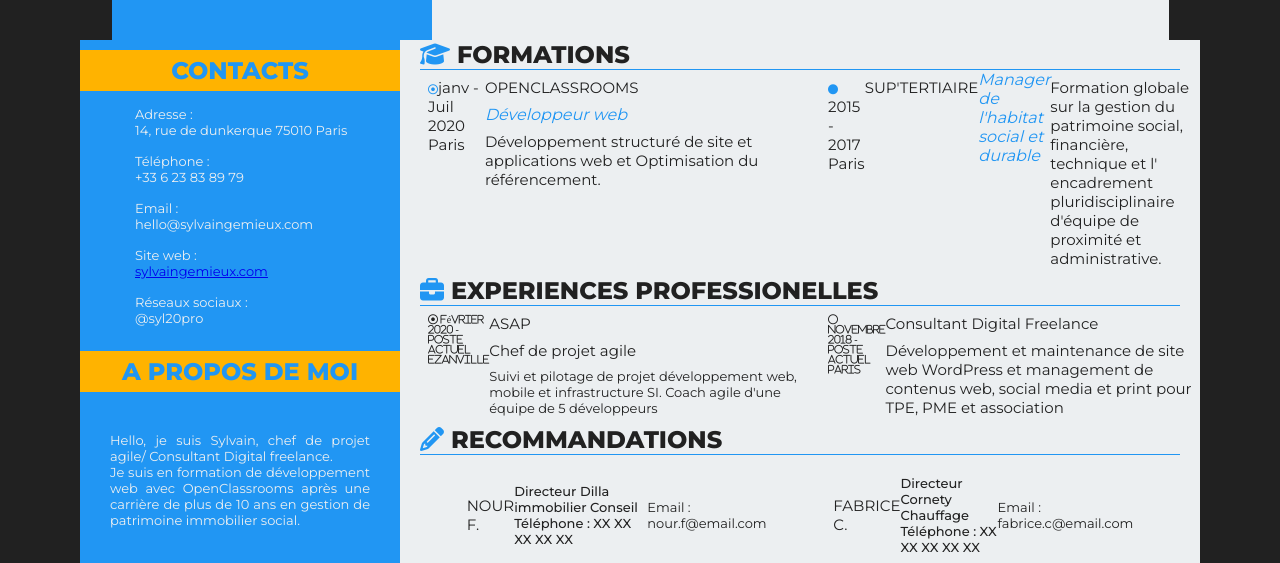
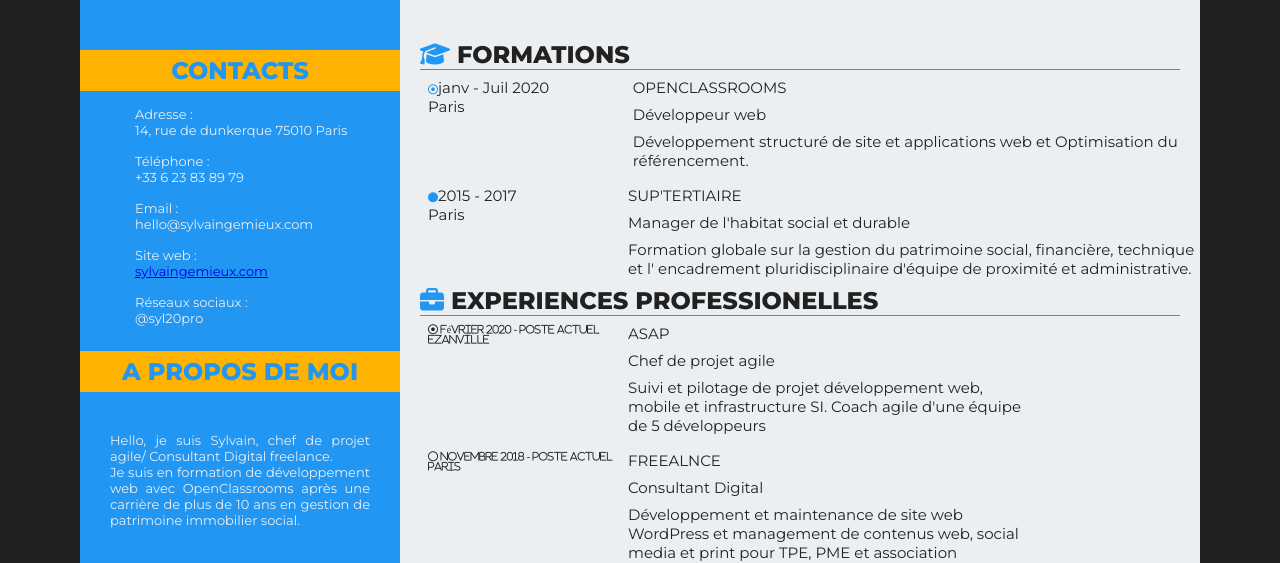
Before and after one commit to syl20pro/cv.oc, a plain HTML site: page index.html in a window 1280 px wide. Shown: the part 238-801 px from the top of the page. Drawn offline with Linux system fonts and the light colour scheme.

Commit message:
modif header + flex (formations+experiences+recommandations)

```diff
--- a/css/styles.css
+++ b/css/styles.css
@@ -113,7 +113,7 @@ header {
     display: flex;
     flex-direction: column;
     background-color: #ECEFF1;
-    width: 730px;
+    width: 793px;
     padding-left: 7px;
 }
 
@@ -168,9 +168,8 @@ header {
 
 /*----------------------------------- Formations / Expériences --------------------------------*/
 
-.resume-content {
-    display: flex;
-    flex-direction: row;
+.main-content {
+    display: flexbox;
 }
 
 .main-content h2 {
@@ -217,13 +216,16 @@ header {
 
 .content-exp-for {
     display: flex;
-    width: 100%;
 }
 
 .date-city {
     display: flex;
     width: 30%;
     margin-left: 20%;
+}
+
+.marge-date-ville {
+    width: 200px;
 }
 
 /*---------------------------------------- Recommandations ------------------------------------*/
@@ -236,7 +238,6 @@ header {
 }
 
 .reco {
-    display: flex;
     width: 300px;
     height : 120px;
     align-items: center;
@@ -305,7 +306,7 @@ body {
     height: 220px;
     width: 100%;
     display: flex;
-    flex-direction: row;
+    flex-direction: column;
     justify-content: center;
     align-items: center;
     text-align: center;
@@ -315,7 +316,7 @@ body {
     display: flex;
     flex-direction: column;
     width: auto;
-    margin-top: 15px;
+    margin-top: 5%;
 }
 }
 
--- a/index.html
+++ b/index.html
@@ -86,17 +86,18 @@
             </div>
             <div>
             <p class="school-title">OPENCLASSROOMS</p>
-            <i class="resume-description">Développeur web</i>
+            <p class="resume-description">Développeur web</p>
             <p>Développement structuré de site et applications web et Optimisation du référencement.</p>
             </div>
           </div>
 <!-- ################################# formations 2  ##################################### -->
           <div class="content-exp-for">
           <div class="date-city">
-            <p><span class="fas fa-circle items-color"> </span>2015 - 2017<br> Paris</p>
+            <p class="marge-date-ville"><span class="fas fa-circle items-color"> </span>2015 - 2017<br> Paris</p>
           </div>
+          <div>
               <p class="school-title">SUP'TERTIAIRE</p>
-              <i class="resume-description">Manager de l'habitat social et durable</i>
+              <p class="resume-description">Manager de l'habitat social et durable</p>
               <p>Formation globale sur la gestion du patrimoine social, financière, technique et l' encadrement pluridisciplinaire d'équipe de proximité et administrative.</p>
           </div>
         </div>
@@ -105,28 +106,29 @@
 <!-- ####################### Section Expériences professionnelles  ############################ -->
           <section>
             <h2><span class="fas fa-briefcase items-color"></span> EXPERIENCES PROFESSIONELLES</h2>
-          <div class="container">
+          <div class="resume-content">
 <!-- ################################# Expérience 1  ##################################### -->
             <div class="content-exp-for">
               <div class="date-city">
-                <p class="far fa-dot-circle mini-text"> Février 2020 - Poste actuel<br>
+                <p class="far fa-dot-circle marge-date-ville"> Février 2020 - Poste actuel<br>
                 Ezanville</p>
               </div>
-              <div class="resume-title-content">
-                <p>ASAP</p>
+              <div>
+                <p class="school-title">ASAP</p>
                 <p class="resume-description">Chef de projet agile</p>
-                <p class="mini-text">Suivi et pilotage de projet développement web, mobile et infrastructure SI. Coach agile d'une équipe de 5 développeurs</p>
+                <p class="resume-description">Suivi et pilotage de projet développement web, mobile et infrastructure SI. Coach agile d'une équipe de 5 développeurs</p>
               </div>
             </div>
 <!-- ################################# Expérience 2  ##################################### -->
             <div class="content-exp-for">
               <div class="date-city">
-                <p class="far fa-circle mini-text"> Novembre 2018 - Poste actuel<br>
+                <p class="far fa-circle marge-date-ville"> Novembre 2018 - Poste actuel<br>
                   Paris</p>
               </div>
-              <div class="resume-title-content">
-                <p class="resume-description">Consultant Digital Freelance</p>
-                <p>Développement et maintenance de site web WordPress et management de contenus web, social media et print pour TPE, PME et association</p>
+              <div>
+                <p class="school-title">FREEALNCE</p>
+                <p class="resume-description">Consultant Digital</p>
+                <p class="resume-description">Développement et maintenance de site web WordPress et management de contenus web, social media et print pour TPE, PME et association</p>
               </div>
             </div>
           </div>
```
